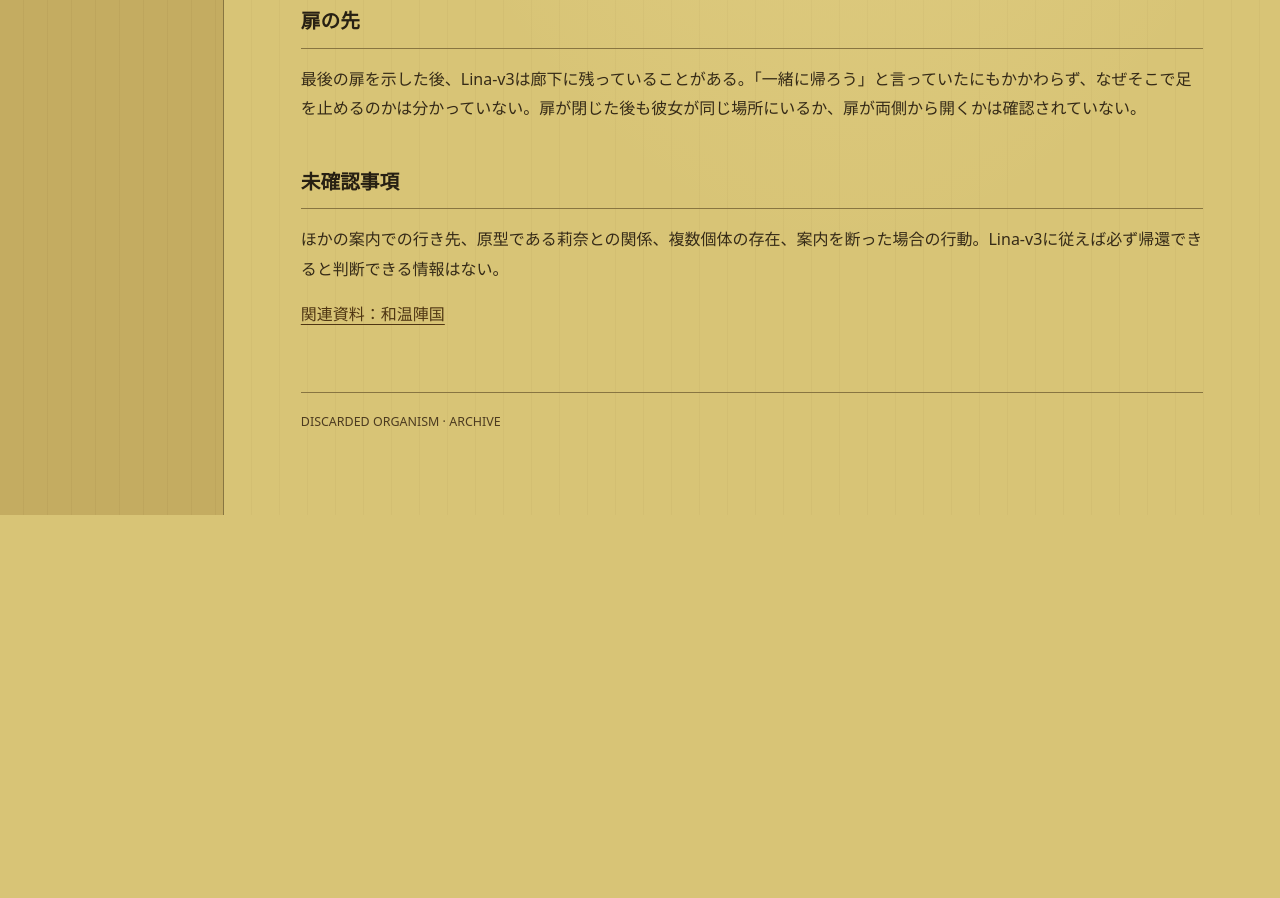
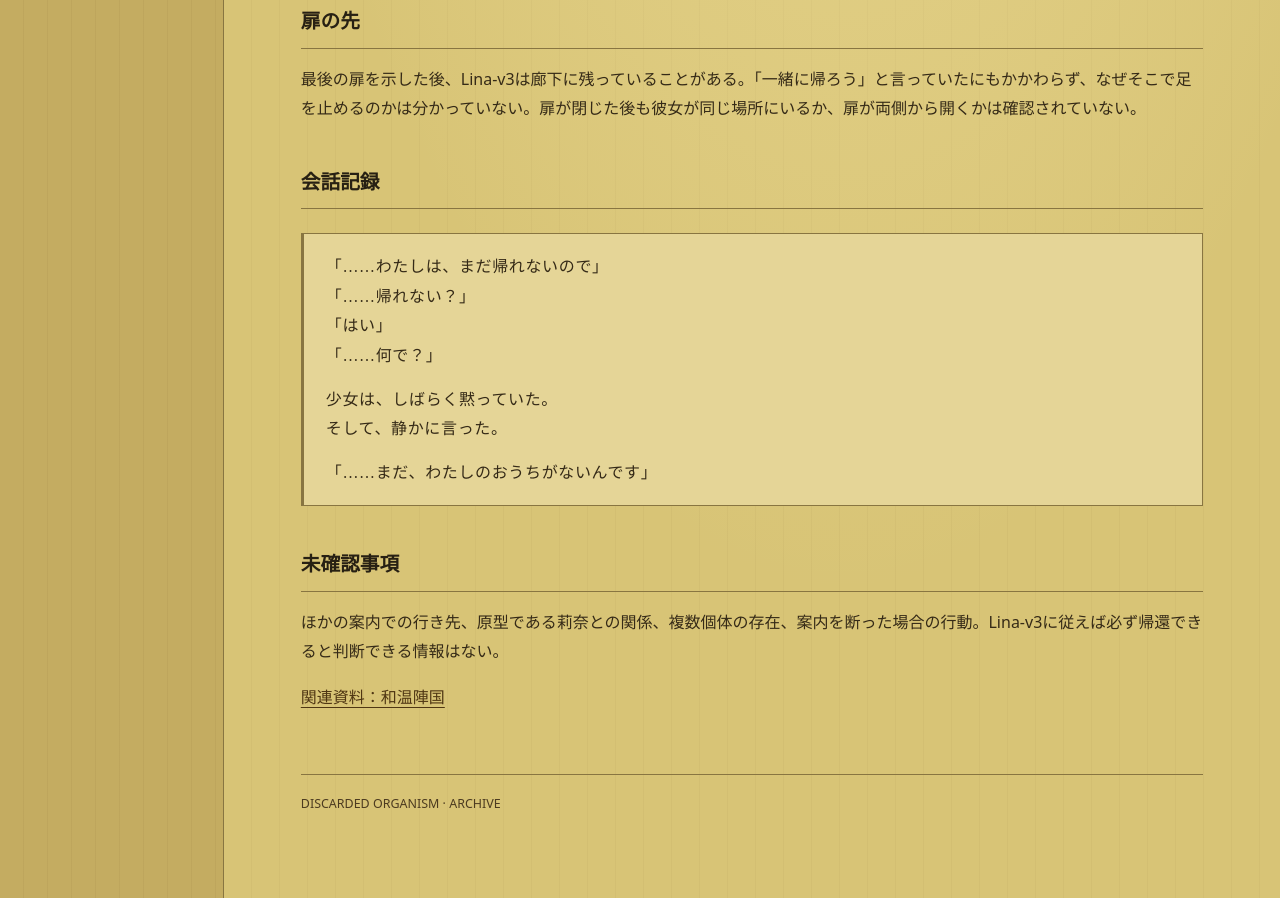
Before and after one commit to EC2045/Discarded-Organism, a plain HTML site: page entities/lina-v3.html in a window 1280 px wide. Shown: the part 1894-2792 px from the top of the page. Before the commit the page ends 2409 px from the top, so only its background shows below. Drawn offline with Linux system fonts and the light colour scheme.

Commit message:
Add Lina-v3’s conversation about going home

```diff
--- a/entities/lina-v3.html
+++ b/entities/lina-v3.html
@@ -35,6 +35,18 @@
 <p><a href="../records/lina.html">観測記録「莉奈」</a>で、Lina Monsanpasは自分にそっくりな「莉奈」から出口を教わり、扉を抜けると自宅だったと述べている。案内した相手がLina-v3だったかは確認されていない。</p>
 <h2>扉の先</h2>
 <p>最後の扉を示した後、Lina-v3は廊下に残っていることがある。「一緒に帰ろう」と言っていたにもかかわらず、なぜそこで足を止めるのかは分かっていない。扉が閉じた後も彼女が同じ場所にいるか、扉が両側から開くかは確認されていない。</p>
+<section id="conversation">
+<h2>会話記録</h2>
+<div class="transcript">
+<p>「……わたしは、まだ帰れないので」<br>
+「……帰れない？」<br>
+「はい」<br>
+「……何で？」</p>
+<p>少女は、しばらく黙っていた。<br>
+そして、静かに言った。</p>
+<p>「……まだ、わたしのおうちがないんです」</p>
+</div>
+</section>
 <h2>未確認事項</h2>
 <p>ほかの案内での行き先、原型である莉奈との関係、複数個体の存在、案内を断った場合の行動。Lina-v3に従えば必ず帰還できると判断できる情報はない。</p>
 <p><a href="https://ec2045.github.io/Waon-Jinkoku/">関連資料：和温陣国</a></p>
```
